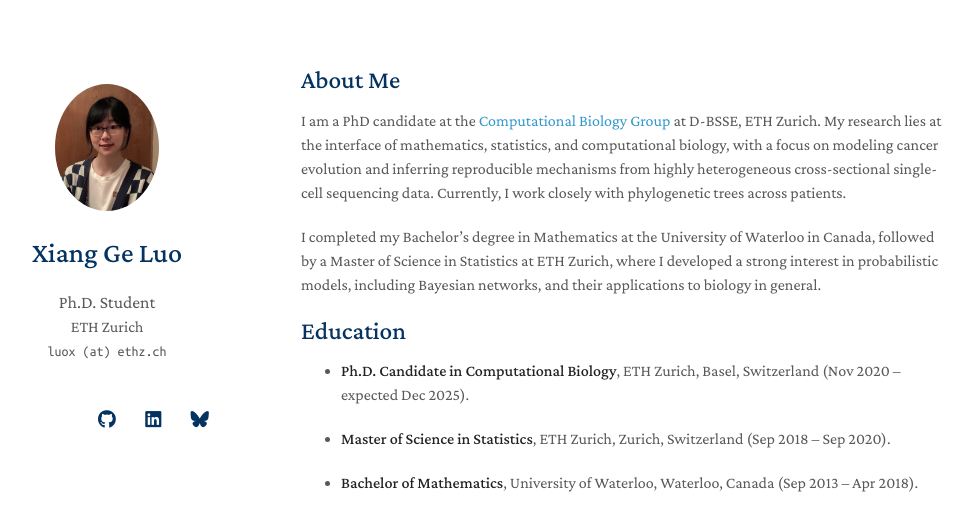
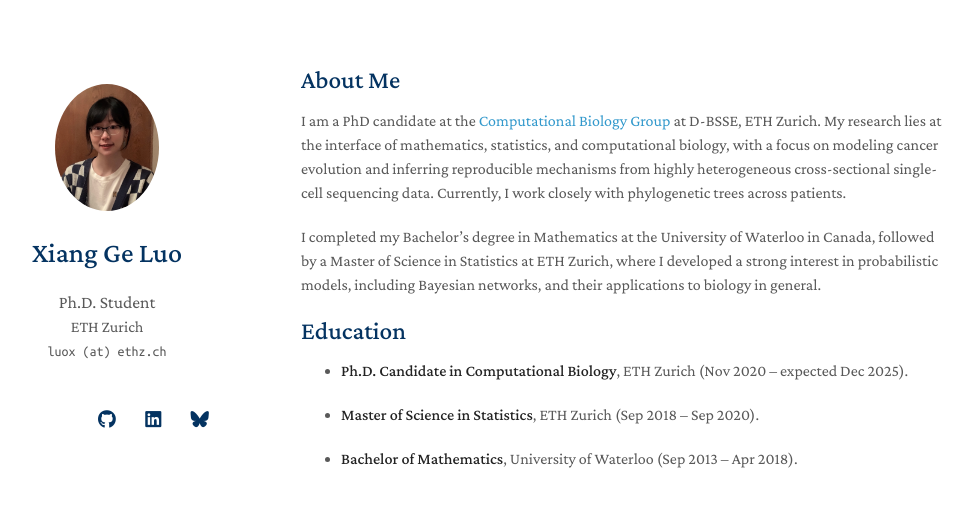
Before and after one commit to xgluo/xgluo.github.io, a Jekyll site: the page built from index.md, in a window 1280 px wide. Shown: the top 531 px of the page, without its empty margins (169-1141 px from the left). Built offline with Jekyll 4.4.1, drawn with Linux system fonts in a browser that asks for light colours; nearby versions of some CDN libraries; a style sheet for code colours, icons or effects is not loaded.

Commit message:
Update shortcv

```diff
--- a/_includes/shortcv.md
+++ b/_includes/shortcv.md
@@ -1,7 +1,7 @@
 ## Education
 
-- **Ph.D. Candidate in Computational Biology**, ETH Zurich, Basel, Switzerland (Nov 2020 – expected Dec 2025).
+- **Ph.D. Candidate in Computational Biology**, ETH Zurich (Nov 2020 – expected Dec 2025).
 
-- **Master of Science in Statistics**, ETH Zurich, Zurich, Switzerland (Sep 2018 – Sep 2020).
+- **Master of Science in Statistics**, ETH Zurich (Sep 2018 – Sep 2020).
 
-- **Bachelor of Mathematics**, University of Waterloo, Waterloo, Canada (Sep 2013 – Apr 2018).
+- **Bachelor of Mathematics**, University of Waterloo (Sep 2013 – Apr 2018).
```
